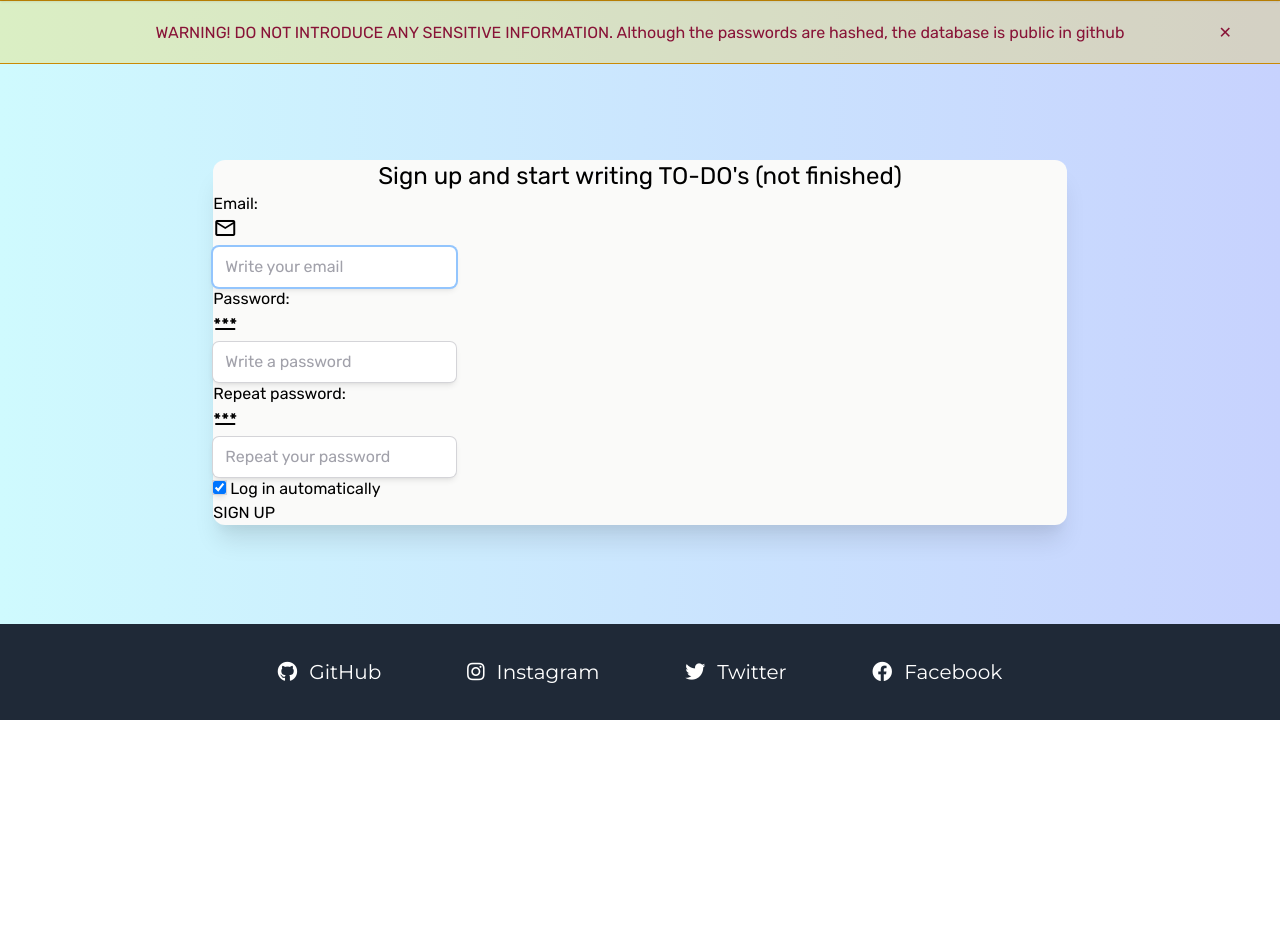
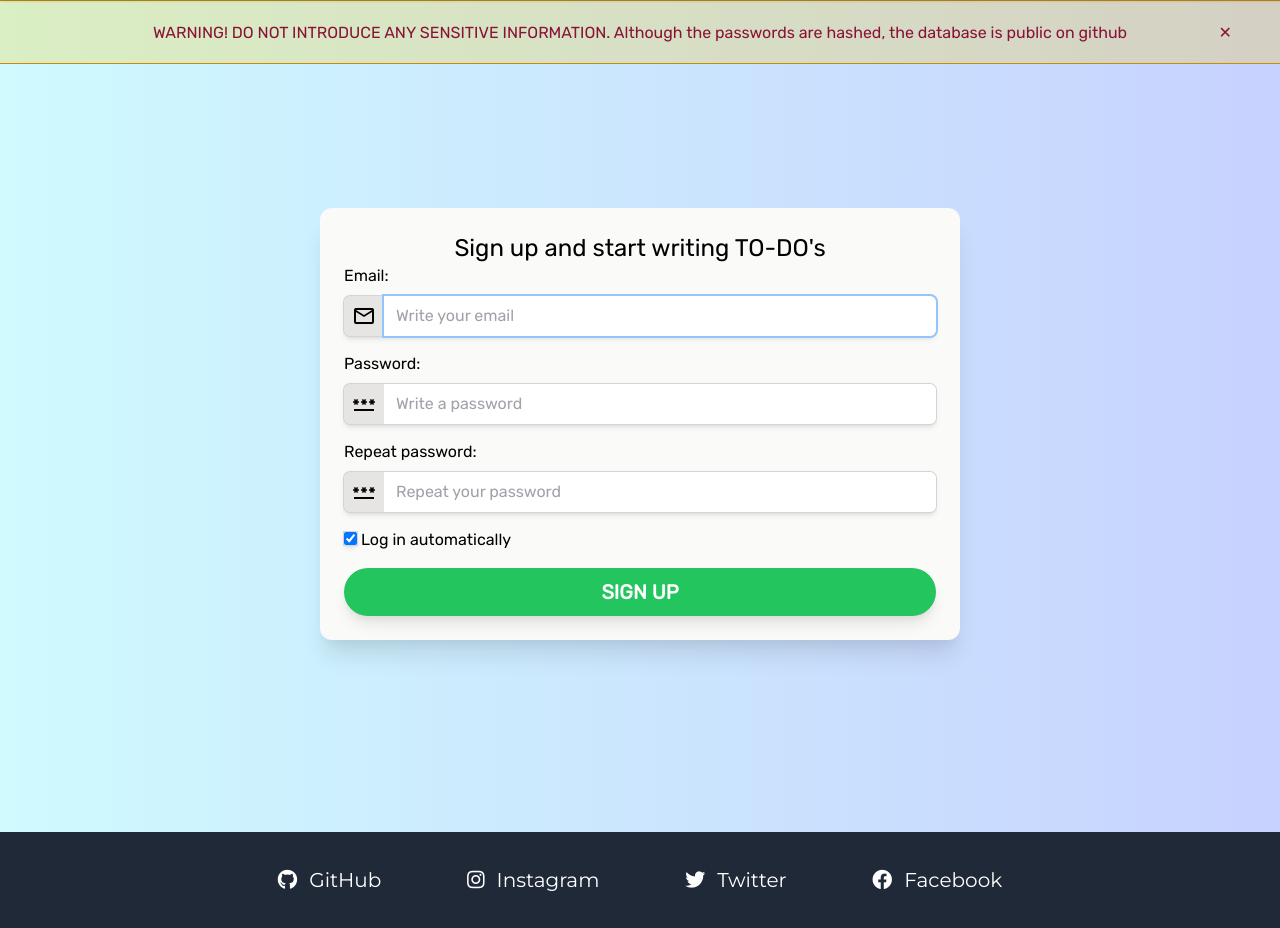
Before and after one commit to ianselley/todos-web-app, a Flask app: page /sign-up in a window 1280 px wide. Shown: the part 80-1008 px from the top of the page. Before the commit the page ends 800 px from the top, so only its background shows below. Run offline with Flask 2, Linux system fonts and the light colour scheme; some libraries are stand-ins or nearby versions.

Commit message:
Styled login and sign up

```diff
--- a/tailwind.config.js
+++ b/tailwind.config.js
@@ -11,6 +11,7 @@ module.exports = {
       },
       gridTemplateColumns: {
         "auto-min": "auto min-content",
+        "min-auto": "min-content auto",
       },
       lineHeight: {
         16: "4rem",
--- a/website/auth.py
+++ b/website/auth.py
@@ -29,7 +29,7 @@ def sign_up():
             db.session.add(new_user)
             db.session.commit()
             flash('Account created successfully', category='success')
-            flash('WARNING! DO NOT INTRODUCE ANY SENSITIVE INFORMATION. The database is public in github', category='warning')
+            flash('WARNING! DO NOT INTRODUCE ANY SENSITIVE INFORMATION. The database is public on github', category='warning')
 
             if request.form.get('direct-login'):
                 login_user(new_user, remember=True)
@@ -37,7 +37,7 @@ def sign_up():
 
             return redirect(url_for('auth.login'))
 
-    flash('WARNING! DO NOT INTRODUCE ANY SENSITIVE INFORMATION. Although the passwords are hashed, the database is public in github', category='warning')
+    flash('WARNING! DO NOT INTRODUCE ANY SENSITIVE INFORMATION. Although the passwords are hashed, the database is public on github', category='warning')
     return render_template('sign_up.html', user=current_user)
 
 
@@ -50,7 +50,7 @@ def login():
         if user:
             if check_password_hash(user.password, password):
                 flash('Logged in successfully', category='success')
-                flash('WARNING! DO NOT INTRODUCE ANY SENSITIVE INFORMATION. The database is public in github', category='warning')
+                flash('WARNING! DO NOT INTRODUCE ANY SENSITIVE INFORMATION. The database is public on github', category='warning')
                 login_user(user, remember=True)
                 return redirect(url_for('views.my_notes'))
             else:
--- a/website/static/main.css
+++ b/website/static/main.css
@@ -750,6 +742,10 @@ video {
 
 .w-0 {
   width: 0px;
+}
+
+.w-1\/2 {
+  width: 50%;
 }
 
 .w-2\/3 {
@@ -1051,26 +1019,52 @@ video {
 }
 
 .card {
+  margin-top: 3rem;
+  margin-bottom: 12rem;
   border-radius: 0.75rem;
   --tw-bg-opacity: 1;
   background-color: rgba(250, 250, 249, var(--tw-bg-opacity));
+  padding: 1.5rem;
   --tw-shadow: 0 20px 25px -5px rgba(0, 0, 0, 0.1), 0 10px 10px -5px rgba(0, 0, 0, 0.04);
   box-shadow: var(--tw-ring-offset-shadow, 0 0 #0000), var(--tw-ring-shadow, 0 0 #0000), var(--tw-shadow);
 }
 
-input {
+h2 ~ div:not(:last-child) {
+  margin-bottom: 1rem;
+}
+
+.logo-input {
+  margin-top: 0.5rem;
+  display: grid;
+  grid-template-columns: -webkit-min-content auto;
+  grid-template-columns: min-content auto;
   border-radius: 0.375rem;
-  padding-top: 0.5rem;
-  padding-bottom: 0.5rem;
-  padding-left: 0.75rem;
-  padding-right: 0.75rem;
-  --tw-shadow: 0 4px 6px -1px rgba(0, 0, 0, 0.1), 0 2px 4px -1px rgba(0, 0, 0, 0.06);
-  box-shadow: var(--tw-ring-offset-shadow, 0 0 #0000), var(--tw-ring-shadow, 0 0 #0000), var(--tw-shadow);
+  --tw-bg-opacity: 1;
+  background-color: rgba(231, 229, 228, var(--tw-bg-opacity));
   --tw-ring-offset-shadow: var(--tw-ring-inset) 0 0 0 var(--tw-ring-offset-width) var(--tw-ring-offset-color);
   --tw-ring-shadow: var(--tw-ring-inset) 0 0 0 calc(1px + var(--tw-ring-offset-width)) var(--tw-ring-color);
   box-shadow: var(--tw-ring-offset-shadow), var(--tw-ring-shadow), var(--tw-shadow, 0 0 #0000);
   --tw-ring-opacity: 1;
   --tw-ring-color: rgba(212, 212, 216, var(--tw-ring-opacity));
+  --tw-shadow: 0 4px 6px -1px rgba(0, 0, 0, 0.1), 0 2px 4px -1px rgba(0, 0, 0, 0.06);
+  box-shadow: var(--tw-ring-offset-shadow, 0 0 #0000), var(--tw-ring-shadow, 0 0 #0000), var(--tw-shadow);
+}
+
+.logo {
+  display: flex;
+  align-items: center;
+  justify-content: center;
+  border-top-left-radius: 0.375rem;
+  border-bottom-left-radius: 0.375rem;
+  padding-left: 0.5rem;
+  padding-right: 0.5rem;
+}
+
+input {
+  padding-top: 0.5rem;
+  padding-bottom: 0.5rem;
+  padding-left: 0.75rem;
+  padding-right: 0.75rem;
 }
 
 input:focus {
@@ -1083,16 +1077,51 @@ input:focus {
   --tw-ring-color: rgba(147, 197, 253, var(--tw-ring-opacity));
 }
 
+input:not(.form) {
+  border-radius: 0.375rem;
+  --tw-shadow: 0 4px 6px -1px rgba(0, 0, 0, 0.1), 0 2px 4px -1px rgba(0, 0, 0, 0.06);
+  box-shadow: var(--tw-ring-offset-shadow, 0 0 #0000), var(--tw-ring-shadow, 0 0 #0000), var(--tw-shadow);
+  --tw-ring-offset-shadow: var(--tw-ring-inset) 0 0 0 var(--tw-ring-offset-width) var(--tw-ring-offset-color);
+  --tw-ring-shadow: var(--tw-ring-inset) 0 0 0 calc(1px + var(--tw-ring-offset-width)) var(--tw-ring-color);
+  box-shadow: var(--tw-ring-offset-shadow), var(--tw-ring-shadow), var(--tw-shadow, 0 0 #0000);
+  --tw-ring-opacity: 1;
+  --tw-ring-color: rgba(212, 212, 216, var(--tw-ring-opacity));
+}
+
+input.form {
+  border-top-right-radius: 0.375rem;
+  border-bottom-right-radius: 0.375rem;
+}
+
 .complete {
   --tw-text-opacity: 1;
   color: rgba(161, 161, 170, var(--tw-text-opacity));
   text-decoration: line-through;
 }
 
-.flex-center {
-  display: flex;
-  align-items: center;
-  justify-content: center;
+.btn-form {
+  height: 3rem;
+  width: 100%;
+  border-radius: 9999px;
+  --tw-bg-opacity: 1;
+  background-color: rgba(34, 197, 94, var(--tw-bg-opacity));
+  font-size: 1.25rem;
+  line-height: 1.75rem;
+  font-weight: 700;
+  --tw-text-opacity: 1;
+  color: rgba(255, 255, 255, var(--tw-text-opacity));
+  --tw-shadow: 0 10px 15px -3px rgba(0, 0, 0, 0.1), 0 4px 6px -2px rgba(0, 0, 0, 0.05);
+  box-shadow: var(--tw-ring-offset-shadow, 0 0 #0000), var(--tw-ring-shadow, 0 0 #0000), var(--tw-shadow);
+  transition-property: all;
+  transition-timing-function: cubic-bezier(0.4, 0, 0.2, 1);
+  transition-duration: 150ms;
+  transition-duration: 200ms;
+  transition-timing-function: cubic-bezier(0.4, 0, 0.2, 1);
+}
+
+.btn-form:hover {
+  --tw-shadow: 0 20px 25px -5px rgba(0, 0, 0, 0.1), 0 10px 10px -5px rgba(0, 0, 0, 0.04);
+  box-shadow: var(--tw-ring-offset-shadow, 0 0 #0000), var(--tw-ring-shadow, 0 0 #0000), var(--tw-shadow);
 }
 
 footer span {
--- a/website/templates/base.html
+++ b/website/templates/base.html
@@ -23,7 +23,7 @@
 
 <body class="bg-gradient-to-r from-cyan-100 to-indigo-200 bg-rotate-45 font-rubik min-h-screen flex flex-col">
     <nav
-        class="px-12 py-7 flex flex-wrap justify-between items-center bg-white shadow sticky top-0 z-5 dark:bg-gray-800">
+        class="px-12 py-7 flex flex-wrap justify-between items-center bg-white shadow sticky top-0 z-10 dark:bg-gray-800">
 
         <!-- Ian Selley logo -->
         <div class="flex items-center justify-evenly">
--- a/website/templates/my_notes.html
+++ b/website/templates/my_notes.html
@@ -5,11 +5,10 @@
 {% block content %}
 <h1 class="text-center text-6xl font-medium font-pacifico">TO-DO's</h1>
 <div class="flex justify-center">
-    <div class="w-2/3 card p-6 mt-12 mb-48">
+    <div class="w-2/3 card">
         <form class="" method="POST">
             <input class="w-full" type="text" name="note_content" placeholder="Notes" autocomplete="off" autofocus>
-            <button type="submit"
-                class="my-6 w-full h-12 bg-green-500 rounded-full text-white font-bold text-xl shadow-lg hover:shadow-xl hover:bg-current-300 transition-all duration-200 ease-in-out">Save</button>
+            <button type="submit" class="my-6 w-full btn-form">Save</button>
         </form>
         <ul class="divide-y divide-gray-400 divide-opacity-50">
             {% for note in user.notes %}
--- a/website/templates/sign_up.html
+++ b/website/templates/sign_up.html
@@ -5,50 +5,46 @@
 
 {% block content %}
 <div class="flex justify-center">
-    <div class="card w-2/3">
+    <div class="card w-1/2">
         <form method="post">
-            <h2 class="text-center text-2xl font-medium">Sign up and start writing TO-DO's (not finished)</h2>
+            <h2 class="text-center text-2xl font-medium">Sign up and start writing TO-DO's</h2>
             <div class="">
                 <label for="email">Email:</label> <!-- el for="email" hace referencia al id="email" de abajo -->
-                <div class="">
-                    <div class="">
-                        <span id="email-prepend">
+                <div class="logo-input">
+                    <span id="email-prepend" class="logo">
                         <i class="material-icons">mail_outline</i>
                     </span>
-                    </div>
-                    <input type="email" class="" id="email" name="email" autocapitalize="none"
+                    <input type="email" class="form" id="email" name="email" autocapitalize="none"
                         placeholder="Write your email" autofocus required minlength="5" autocomplete="email">
                 </div>
             </div>
             <div class="">
                 <label for="password">Password:</label>
-                <div class="">
-                    <div class="">
-                        <span>
+                <div class="logo-input">
+                    <span class="logo">
                         <i class="material-icons">password</i>
                     </span>
-                    </div>
-                    <input type="password" class="" id="password" name="password" autocapitalize="none"
+                    <input type="password" class="form" id="password" name="password" autocapitalize="none"
                         placeholder="Write a password" required minlength=8" autocomplete="new-password">
                 </div>
             </div>
             <div class="">
                 <label for="password-confirm">Repeat password:</label>
-                <div class="">
-                    <div class="">
-                        <span>
+                <div class="logo-input">
+                    <span class="logo">
                         <i class="material-icons">password</i>
                     </span>
-                    </div>
-                    <input type="password" class="" id="password-confirm" name="password-confirm" autocapitalize="none"
-                        placeholder="Repeat your password" minlength=8" required autocomplete="new-password">
+                    <input type="password" class="form" id="password-confirm" name="password-confirm"
+                        autocapitalize="none" placeholder="Repeat your password" minlength=8" required
+                        autocomplete="new-password">
                 </div>
             </div>
+            <div>
                 <input type="checkbox" checked id="direct-login" name="direct-login">
                 <label for="direct-login">Log in automatically</label>
-            <br>
+            </div>
             <div>
-                <button class="" type="submit">SIGN UP</button>
+                <button class="btn-form" type="submit">SIGN UP</button>
             </div>
         </form>
     </div>
```
Also changed, not shown: other parts of website/static/main.css (+18 -59 lines), src/style.css (+36 -7 lines), website/templates/login.html (+15 -21 lines), website/database.db. Lines whose indentation alone changed are shown as unchanged.
